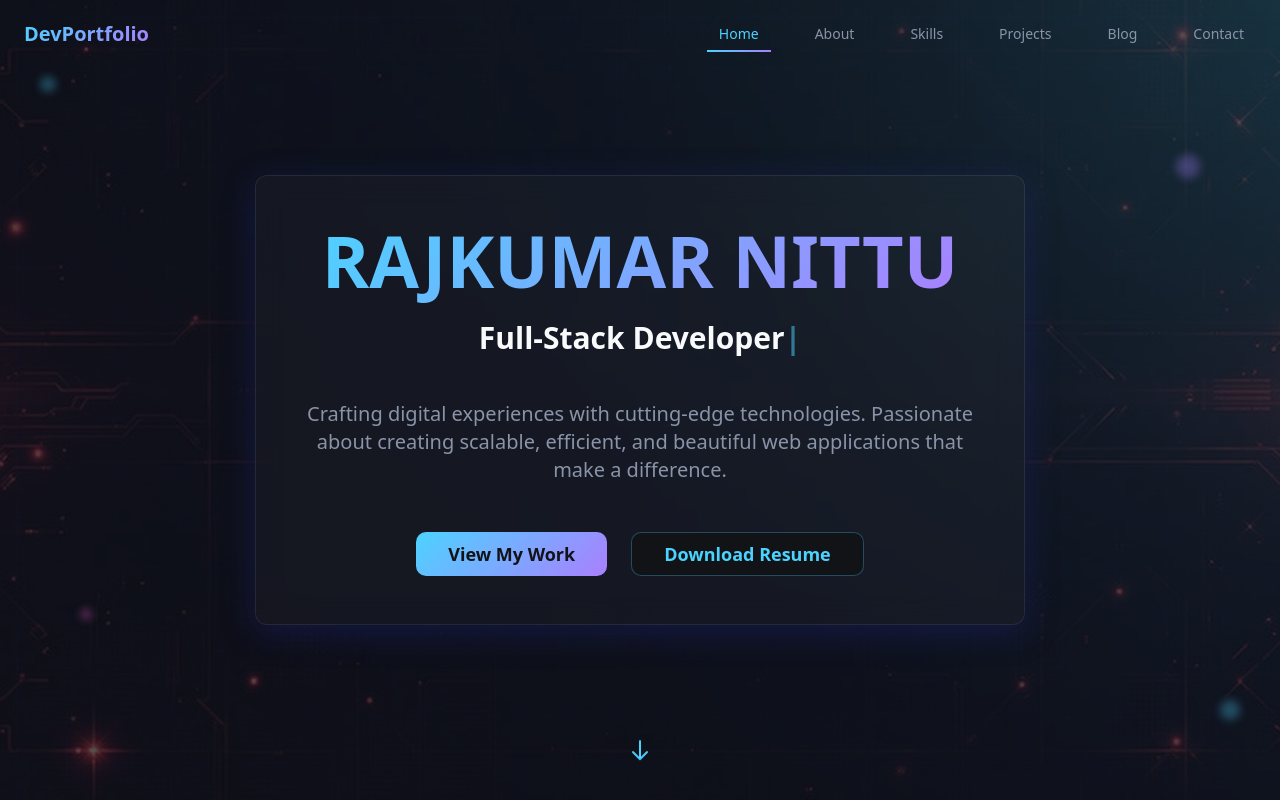
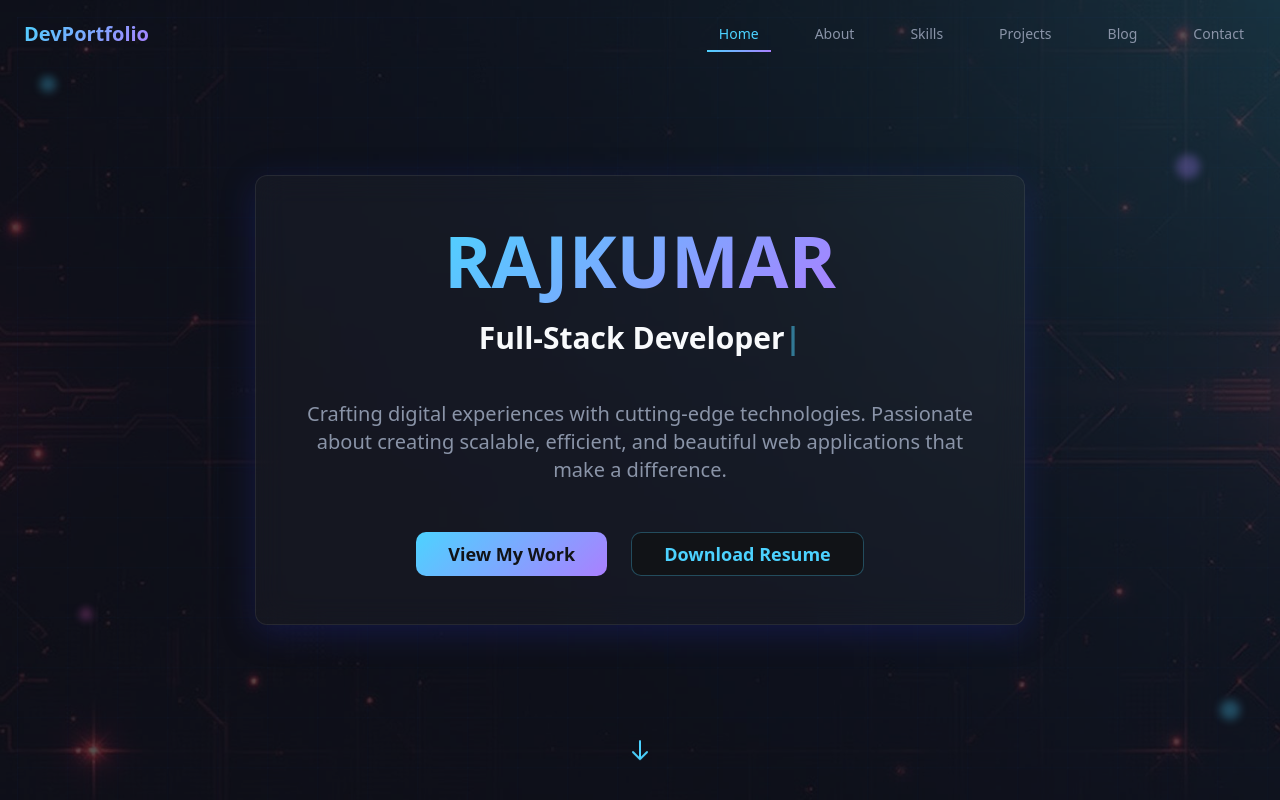
Before and after one commit to NittuRajkumar/my-portfolio, a React (Vite) app: page / in a window 1280 px wide. Shown: the top 800 px of the page. Built offline with nearby package versions, Linux system fonts and the light colour scheme.

Commit message:
Update Hero.tsx

```diff
--- a/src/components/Hero.tsx
+++ b/src/components/Hero.tsx
@@ -61,7 +61,7 @@ const Hero = () => {
       <div className="relative z-20 text-center max-w-4xl mx-auto px-6">
         <div className="glass-card p-12 rounded-2xl">
           <h1 className="text-5xl md:text-7xl font-bold mb-6">
-            <span className="bg-gradient-primary bg-clip-text text-transparent">RAJKUMAR NITTU</span>
+            <span className="bg-gradient-primary bg-clip-text text-transparent">RAJKUMAR</span>
           </h1>
 
           <h2 className="text-2xl md:text-3xl font-semibold mb-8 h-12">
```
